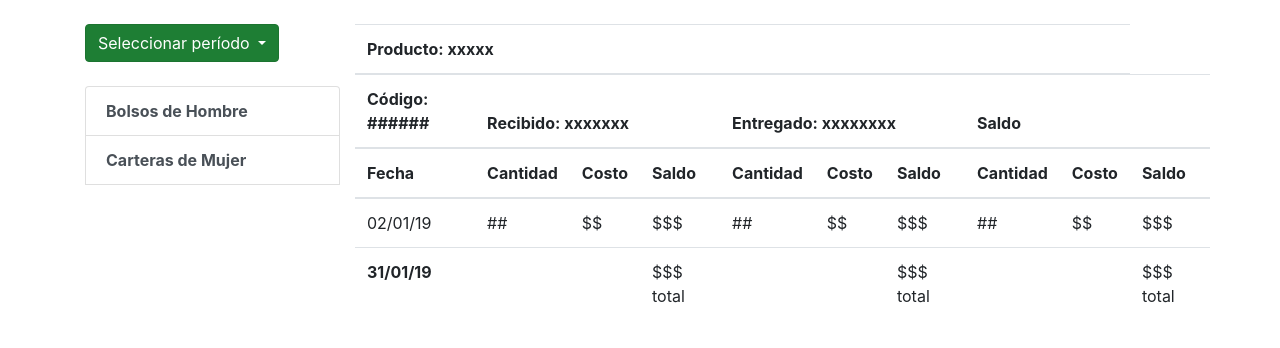
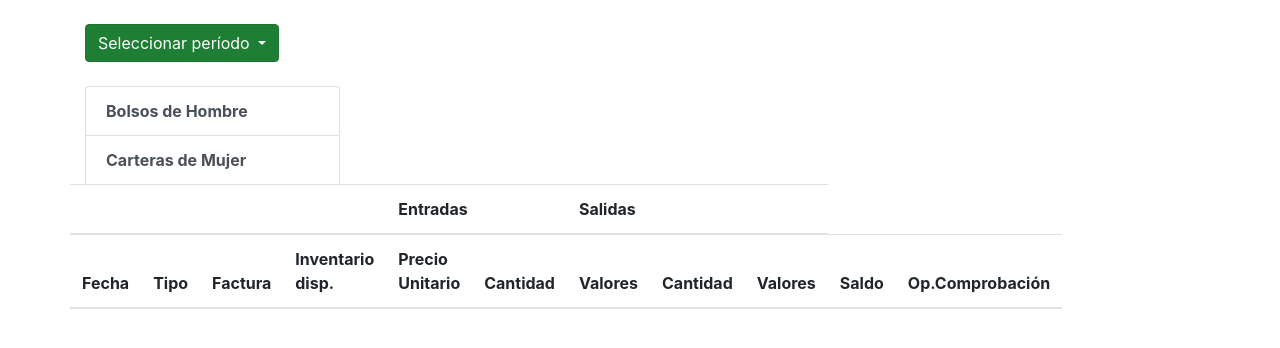
Before and after one commit to OrellanaGC/Sist-Cont, a Django app: template templates/inventario/inventario.html in a window 1280 px wide. Shown: the part 56-404 px from the top of the page. Run offline with Django 3.2, Linux system fonts and the light colour scheme; the template is opened without the code that fills it, so the values that code supplies are empty; parts of the project's set-up code (start-up, migrations or seed data) failed here and were passed over; some libraries are stand-ins or nearby versions.

Commit message:
Actualizando modelos para Kardex y su template

```diff
--- a/apps/kardex/models.py
+++ b/apps/kardex/models.py
@@ -6,4 +6,9 @@ class Kardex(models.Model):
     idKardex = models.AutoField(primary_key=True)
     fechaInicio = models.DateField(auto_now=False)
     fechaFin = models.DateField(auto_now=False)
+    stockMinimo= models.IntegerField()
+    stockMaximo= models.IntegerField()
+    unidad= models.CharField(max_length=10)
     producto = models.ForeignKey(Producto, on_delete=models.CASCADE)
+    Existancias= models.IntegerField()
+    valor = models.FloatField()
--- a/sic/settings.py
+++ b/sic/settings.py
@@ -89,7 +89,7 @@ WSGI_APPLICATION = 'sic.wsgi.application'
 
 DATABASES = {
     'default': {
-        'ENGINE': 'django.db.backends.postgresql_psycopg2',
+        #'ENGINE': 'django.db.backends.postgresql_psycopg2',
         #'NAME': 'siscontable',
         #'USER': 'sicuser',
         #'PASSWORD': 'sic123',
--- a/templates/inventario/inventario.html
+++ b/templates/inventario/inventario.html
@@ -50,7 +50,122 @@
               </div>
           </div>
         </div>
+        <!--Pegando nueva tabla-->
         <table class="table table-hover col-9">
+  <thead>
+    <tr>
+      <th></th>
+      <th></th>
+      <th></th>
+      <th></th>
+      <th colspan="2">Entradas</th>
+      <th colspan="2">Salidas</th>
+      <th></th>
+    </tr>
+    <tr>
+      <th>Fecha</th>
+      <th>Tipo</th>
+      <th>Factura</th>
+      <!--campo para comprobacion-->
+      <th>Inventario disp.</th>
+
+      <th>Precio Unitario</th>
+      <th>Cantidad</th>
+      <th>Valores</th>
+      <th>Cantidad</th>
+      <th>Valores</th>
+      <th>Saldo</th>
+      <!--campo para comprobacion-->
+      <th>Op.Comprobación</th>
+    </tr>
+  </thead>
+ <!--probando para una sola fila, se debe usar un foreach para mandar a traer todos los datos-->
+  <tbody>
+    <tr>
+      <td><!--manda a llamar a fecha--></td>
+      <td><!--manda a llamar a tipo--></td>
+      <td><!--manda a llamar factura--></td>
+      <td id="comprobacionInv" name="invent"><!--campo para comprobacion--></td>
+      <td name="precioUnitario"><!--manda a llamar a precio--></td>
+      <td name="cantIn"><!--Entrada: manda a llamar a cantidad--></td>
+      <td id="valorIn" name="valorIn" onload="compraValor(precioUnitario, cantIn)"><!--Entrada: manda a llamar a valores--></td>
+      <td name="cantOut"><!--Salida: manda a llamar a cantidad--></td>
+      <td id="valorOut" name="valorOut" onload="compraValor(precioUnitario, cantOut)"><!--Salida: manda a llamar a valores--></td>
+      <td id="saldo" name="saldo"><!--calcula saldo--></td>
+      <td name="comprobacionSaldo"><!--campo para comprobacion--></td>
+    </tr>
+  </tbody>
+  <script type="text/javascript">
+    function compraValor(invent,precioUnitario, cantIn){
+      var valor;
+      //variable de comprobacion del inventario existente
+      var inventario=0;
+      //comprobar si hay algun valor en la casilla de inventario
+      if(invent.value != null){
+        inventario = parseFloat(invent.value);
+      }
+      inventario = inventario+parseFloat(cantIn.value);
+      //calculo del valor de la entrada
+      valor = parseFloat(precioUnitario.value)*parseFloat(canIn.value);
+      //asignacion de los valores a sus respectivas casillas
+      document.getElementById("valorIn").value=valor;
+      document.getElementById("comprobacionInv").value=inventario;
+
+    }
+
+    function ventaValor(invent, precioUnitario, cantOut){
+      var valor;
+      var inventario;
+      //mandando a traer el inventario presente
+      inventario = parseFloat(invent.value);
+      //haciendo el cambio ya que la venta disminuye el inventario
+      inventario = inventario-parseFloat(cantOut);
+      valor = valor = parseFloat(precioUnitario.value)*parseFloat(canOut.value);
+      //asignacion de valores a sus casillas
+      document.getElementById("valorOut").value=valor;
+      document.getElementById("comprobacionInv").value=inventario;
+
+    }
+
+    function calcularSaldo(saldoIni, valorIn, valorOut){
+      var saldo=0;
+      if(saldoIni.value !=null){
+        saldo=parseFloat(saldoIni.value);
+      }
+      if(valorIn!= null){
+        saldo=saldo+parseFloat(valorIn.value);
+        if(valorOut!=null){
+          saldo=saldo-parseFloat(valorOut.value);
+        }
+      }
+      document.getElementById("saldo").value=saldo;
+    }
+
+    function devCompra(cantIn, precioUnitario, invent){
+      var inventario;
+      var valor;
+      inventario=parseFloat(inventario.value);
+      inventario=inventario-parseFloat(cantIn.value);
+      valor = parseFloat(precioUnitario.value)*parseFloat(canIn.value);
+      document.getElementById("valorIn").value=valor;
+      document.getElementById("comprobacionInv").value=inventario;
+
+    }
+
+    function devVenta(cantOut, precioUnitario, invent){
+      var inventario;
+      var valor;
+      inventario=parseFloat(inventario.value);
+      inventario=inventario+parseFloat(cantIn.value);
+      valor = parseFloat(precioUnitario.value)*parseFloat(canOut.value);
+      document.getElementById("valorOut").value=valor;
+      document.getElementById("comprobacionInv").value=inventario;
+    }
+
+  </script>
+</table>
+
+        <!--table class="table table-hover col-9">
           <thead>
             <tr>
               <th colspan="9" scope="col">Producto: xxxxx</th>
@@ -61,9 +176,9 @@
               <th rowspan="2" colspan="3" scope="col">Entregado: xxxxxxxx</th>
               <th rowspan="2" colspan="3" scope="col">Saldo</th>
             </tr>
-            <tr>
+            <tr> -->
             	<!--th scope="col">Código: ######</th-->
-            </tr>
+            <!--/tr>
             <tr>
             	<th scope="col">Fecha</th>
             	<th scope="col">Cantidad</th>
@@ -103,7 +218,7 @@
               <td>$$$ total</td>
             </tr>
           </tbody>
-        </table>
+        </table-->
       </div>
       <br/>
       <!--div class="row justify-content-end">
```
Also changed, not shown: apps/transaccionInventario/models.py (+5 -3 lines).
